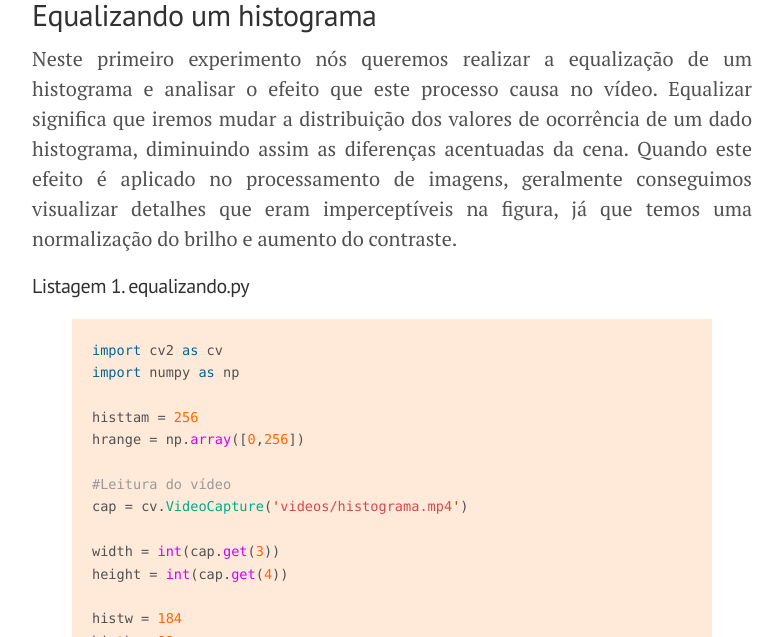
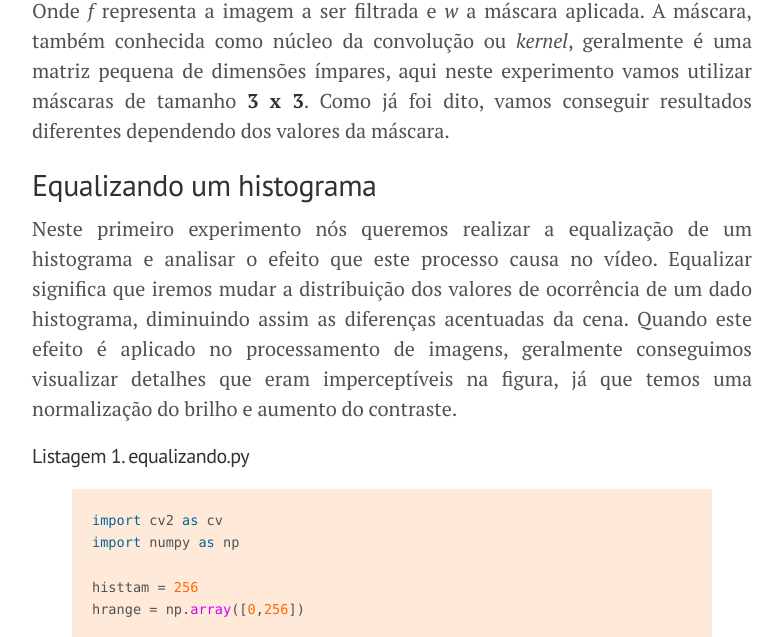
Before and after one commit to lucasamds/lucasamds.github.io, a Jekyll site: the page built from _posts/2021-02-28-filtragem-espacial.md, in a window 1280 px wide and 900 px high, scrolled down 553 px, cut to the strip 263-900 px from the top of the window. Shown: the whole strip, without its empty margins (248-1031 px from the left). Built offline with Jekyll 4.4.1, drawn with Linux system fonts in a browser that asks for light colours.

Commit message:
Update 2021-02-28-filtragem-espacial.md

```diff
--- a/_posts/2021-02-28-filtragem-espacial.md
+++ b/_posts/2021-02-28-filtragem-espacial.md
@@ -12,6 +12,7 @@ Neste experimento vamos realizar filtragens baseadas na convolução discreta, e
 
 ![\mathit{g(x, y) = \sum_{s=-a}^{a}\sum_{t=-b}^{b}w(s, t)f(x+s, y+t)}](https://latex.codecogs.com/svg.latex?%5Cmathit%7Bg%28x%2C%20y%29%20%3D%20%5Csum_%7Bs%3D-a%7D%5E%7Ba%7D%5Csum_%7Bt%3D-b%7D%5E%7Bb%7Dw%28s%2C%20t%29f%28x&plus;s%2C%20y&plus;t%29%7D)
 
+Onde *f* representa a imagem a ser filtrada e *w* a máscara aplicada. A máscara, também conhecida como núcleo da convolução ou *kernel*, geralmente é uma matriz pequena de dimensões ímpares, aqui neste experimento vamos utilizar máscaras de tamanho **3 x 3**. Como já foi dito, vamos conseguir resultados diferentes dependendo dos valores da máscara.
 
 ## Equalizando um histograma
 
```
